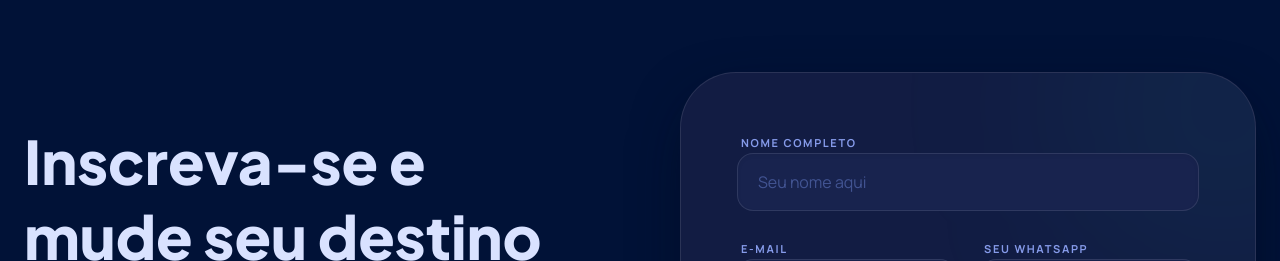
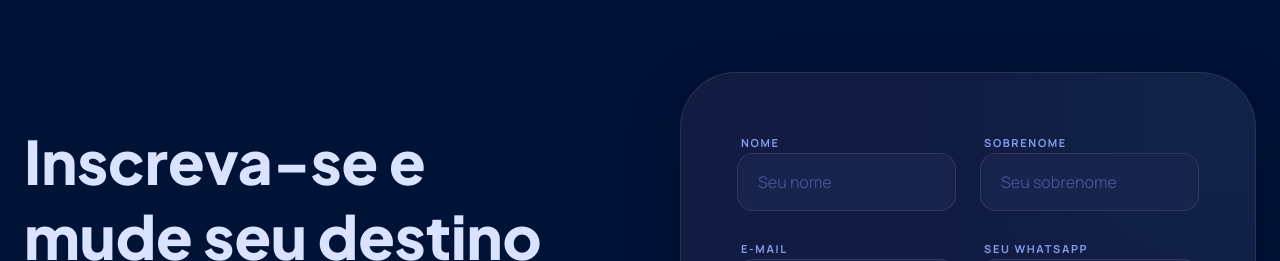
Before and after one commit to JoaoVitor520/LP-Unicsul-2026.1-, a React (Vite) app: page / in a window 1280 px wide. Shown: the part 4100-4361 px from the top of the page. Built offline with nearby package versions, Linux system fonts and the light colour scheme; no server answers; the database is empty.

Commit message:
Feat: campo sobrenome, cursos agrupados por area no select, durações corretas sem adivinhação

```diff
--- a/src/App.tsx
+++ b/src/App.tsx
@@ -394,7 +394,7 @@ export default function App() {
   const [formStatus, setFormStatus] = useState<'idle' | 'loading' | 'success'>('idle');
   const [showFriendForm, setShowFriendForm] = useState(false);
 
-  const [formData, setFormData] = useState({ name: '', email: '', phone: '', course: '', friendName: '', friendPhone: '', friendCourse: '' });
+  const [formData, setFormData] = useState({ name: '', lastName: '', email: '', phone: '', course: '', friendName: '', friendPhone: '', friendCourse: '' });
 
   // Fetch Supabase Data
   useEffect(() => {
@@ -454,6 +454,7 @@ export default function App() {
     if (supabase) {
       const leadPayload: Record<string, string | null> = {
         nome: formData.name,
+        sobrenome: formData.lastName,
         email: formData.email,
         whatsapp: formData.phone,
         curso: formData.course,
@@ -764,18 +765,33 @@ export default function App() {
                     onSubmit={handleSubmit}
                     className="space-y-6 relative z-10"
                   >
+                    <div className="grid grid-cols-1 md:grid-cols-2 gap-6">
                       <div className="space-y-2">
-                      <label htmlFor="studentName" className="text-[11px] font-bold uppercase tracking-[0.15em] text-[#869bea] ml-1">Nome Completo</label>
+                        <label htmlFor="studentName" className="text-[11px] font-bold uppercase tracking-[0.15em] text-[#869bea] ml-1">Nome</label>
                         <input
                           id="studentName"
                           name="studentName"
-                        autoComplete="name"
+                          autoComplete="given-name"
                           required
                           value={formData.name}
                           onChange={(e) => setFormData({ ...formData, name: e.target.value })}
                           className="w-full bg-[#18234e] border border-white/10 rounded-2xl py-4 flex-1 px-5 focus:ring-2 focus:ring-[#849bf2] focus:border-transparent transition-all text-[#c7d5fa] placeholder:text-[#425492] outline-none shadow-inner"
-                        placeholder="Seu nome aqui"
+                          placeholder="Seu nome"
                         />
+                      </div>
+                      <div className="space-y-2">
+                        <label htmlFor="studentLastName" className="text-[11px] font-bold uppercase tracking-[0.15em] text-[#869bea] ml-1">Sobrenome</label>
+                        <input
+                          id="studentLastName"
+                          name="studentLastName"
+                          autoComplete="family-name"
+                          required
+                          value={formData.lastName}
+                          onChange={(e) => setFormData({ ...formData, lastName: e.target.value })}
+                          className="w-full bg-[#18234e] border border-white/10 rounded-2xl py-4 flex-1 px-5 focus:ring-2 focus:ring-[#849bf2] focus:border-transparent transition-all text-[#c7d5fa] placeholder:text-[#425492] outline-none shadow-inner"
+                          placeholder="Seu sobrenome"
+                        />
+                      </div>
                     </div>
 
                     <div className="grid grid-cols-1 md:grid-cols-2 gap-6">
@@ -823,12 +839,12 @@ export default function App() {
                         >
                           <option className="bg-[#121c43] text-white/50" value="" disabled>Escolha seu curso...</option>
 
-                          {/* Renderiza dinamicamente as categorias e cursos */}
-                          {Array.from(new Set(courses.map(c => c.category))).map(category => (
-                            <optgroup key={`main_${category}`} className="bg-[#121c43] text-[#aebef0]" label={category}>
-                              {courses.filter(c => c.category === category).map(course => (
-                                <option key={`main_${course.id}`} value={course.title}>
-                                  {course.title}
+                          {/* Renderiza dinamicamente os cursos agrupados por Área */}
+                          {Array.from(new Set(courses.map(c => c.area))).filter(Boolean).sort().map(area => (
+                            <optgroup key={`area_${area}`} className="bg-[#121c43] text-[#aebef0]" label={`── ${area} ──`}>
+                              {courses.filter(c => c.area === area).sort((a, b) => a.title.localeCompare(b.title)).map(course => (
+                                <option key={`course_${course.id}_${course.modality}`} value={course.title}>
+                                  {course.title} ({course.modality})
                                 </option>
                               ))}
                             </optgroup>
```
Lines whose indentation alone changed are shown as unchanged.
